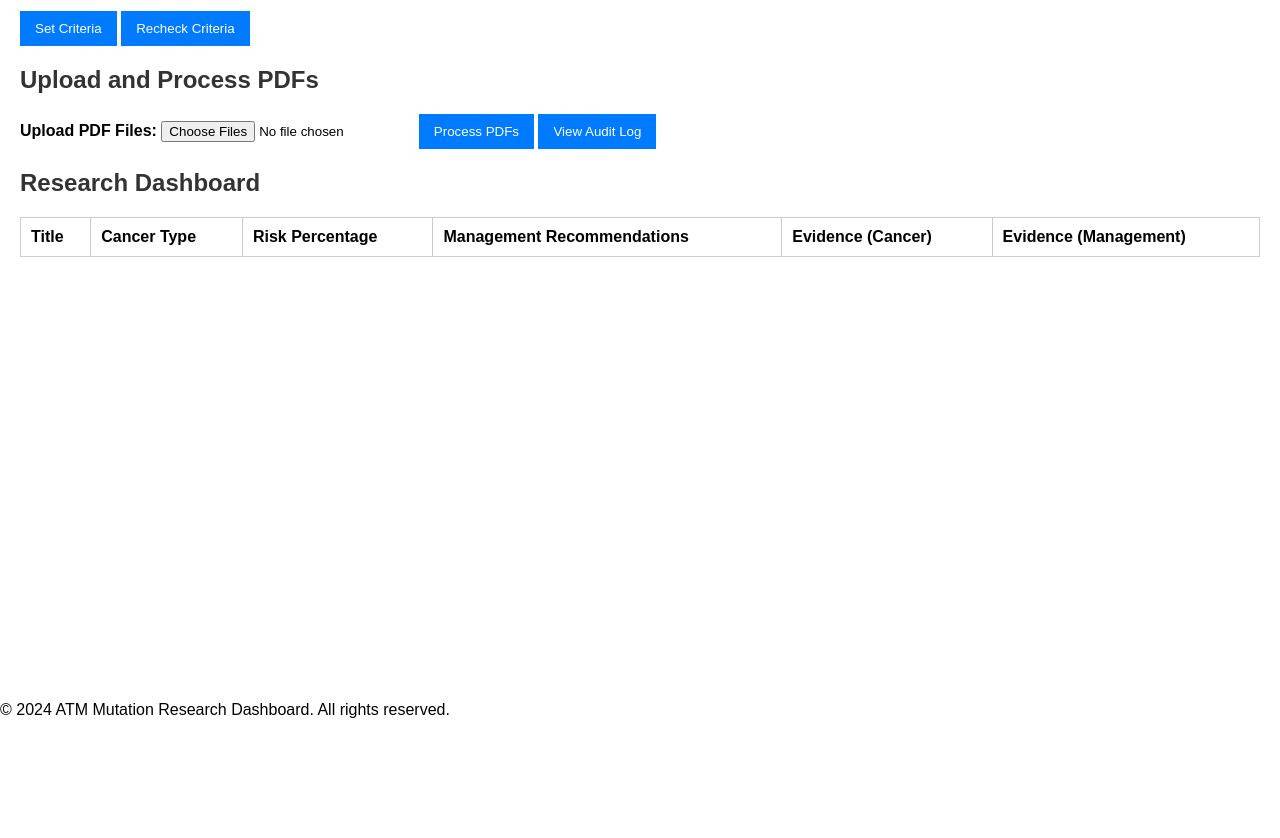
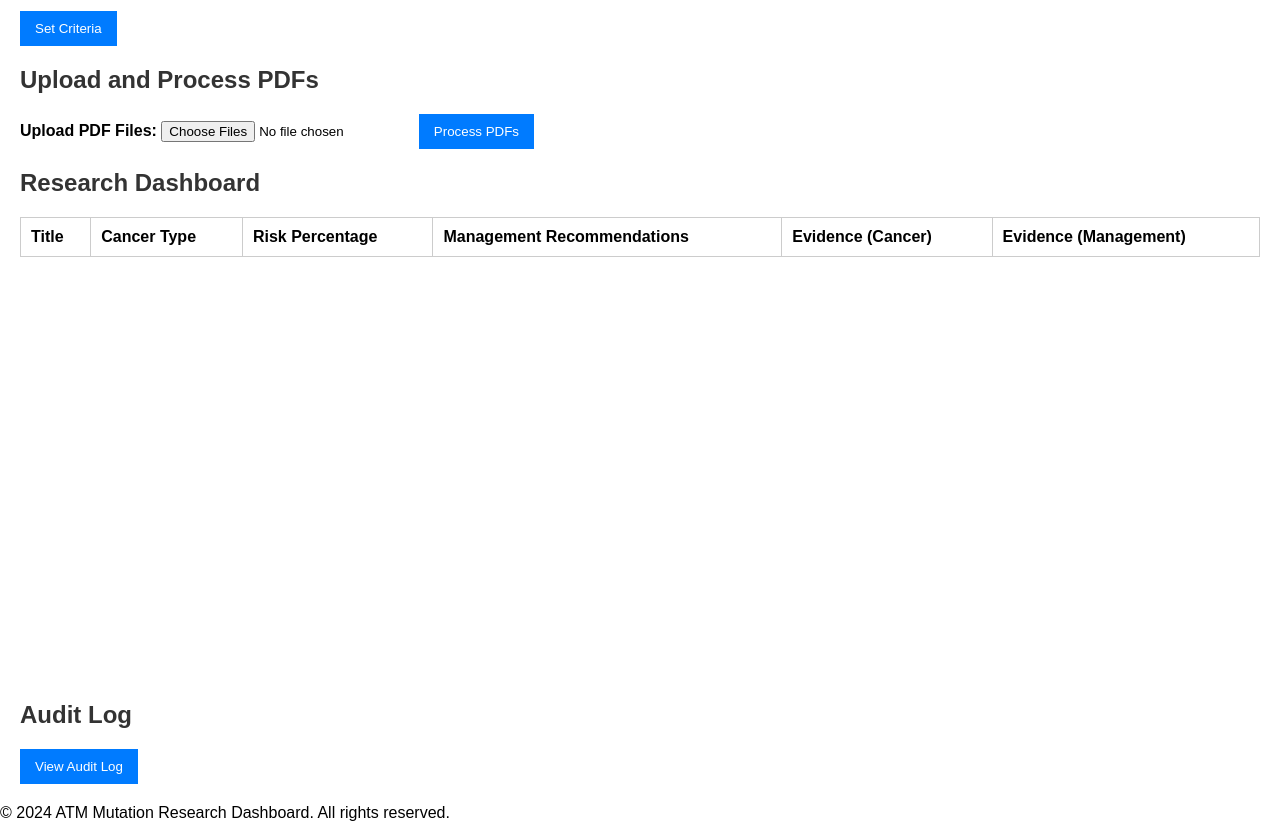
Before and after one commit to wingstopranch/Covidence-screener, a plain HTML site: page index.html in a window 1280 px wide. Shown: the part 323-1161 px from the top of the page. Before the commit the page ends 1058 px from the top, so only its background shows below. Drawn offline with nearby package versions, Linux system fonts and the light colour scheme; no server answers.

Commit message:
Update index.html

```diff
--- a/index.html
+++ b/index.html
@@ -5,6 +5,7 @@
     <meta name="viewport" content="width=device-width, initial-scale=1.0">
     <title>ATM Mutation Research Dashboard</title>
     <link rel="stylesheet" href="styles.css">
+    <script src="https://cdn.jsdelivr.net/npm/chart.js"></script> <!-- Added Chart.js -->
 </head>
 <body>
     <header>
@@ -20,7 +21,6 @@
                 <label for="exclusion"><strong>Exclusion Keywords:</strong></label>
                 <textarea id="exclusion" rows="3" placeholder="Enter exclusion keywords separated by commas..."></textarea>
                 <button id="setCriteriaBtn">Set Criteria</button>
-                <button id="recheckCriteriaBtn" disabled>Recheck Criteria</button>
             </div>
         </section>
 
@@ -31,7 +31,7 @@
                 <label for="pdfUploader"><strong>Upload PDF Files:</strong></label>
                 <input type="file" id="pdfUploader" multiple accept=".pdf">
                 <button id="processPdfsBtn">Process PDFs</button>
-                <button id="viewAuditLogBtn" disabled>View Audit Log</button>
+                <button id="recheckBtn" style="display: none;">Recheck Criteria</button> <!-- Recheck Criteria Button -->
                 <div id="upload-status"></div>
             </div>
         </section>
@@ -58,11 +58,14 @@
         </section>
 
         <!-- Audit Log Section -->
-        <section id="auditLogSection" style="display: none;">
+        <section>
             <h2>Audit Log</h2>
-            <div id="auditLog"></div>
+            <button id="viewAuditLogBtn">View Audit Log</button>
+            <div id="auditLog" style="display: none;">
+                <h3>Audit Log</h3>
+                <ul id="auditLogList"></ul>
+            </div>
         </section>
-
     </main>
 
     <footer>
```
